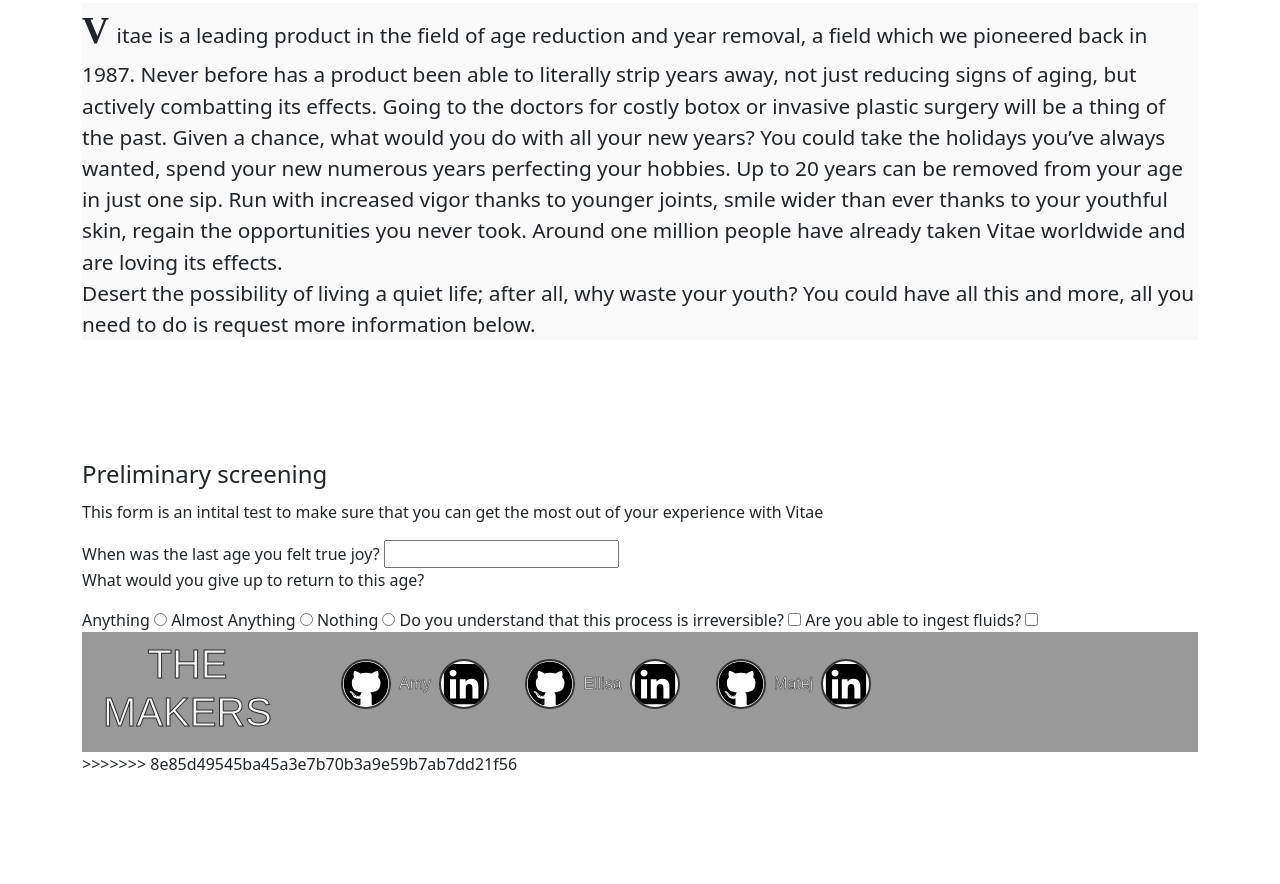
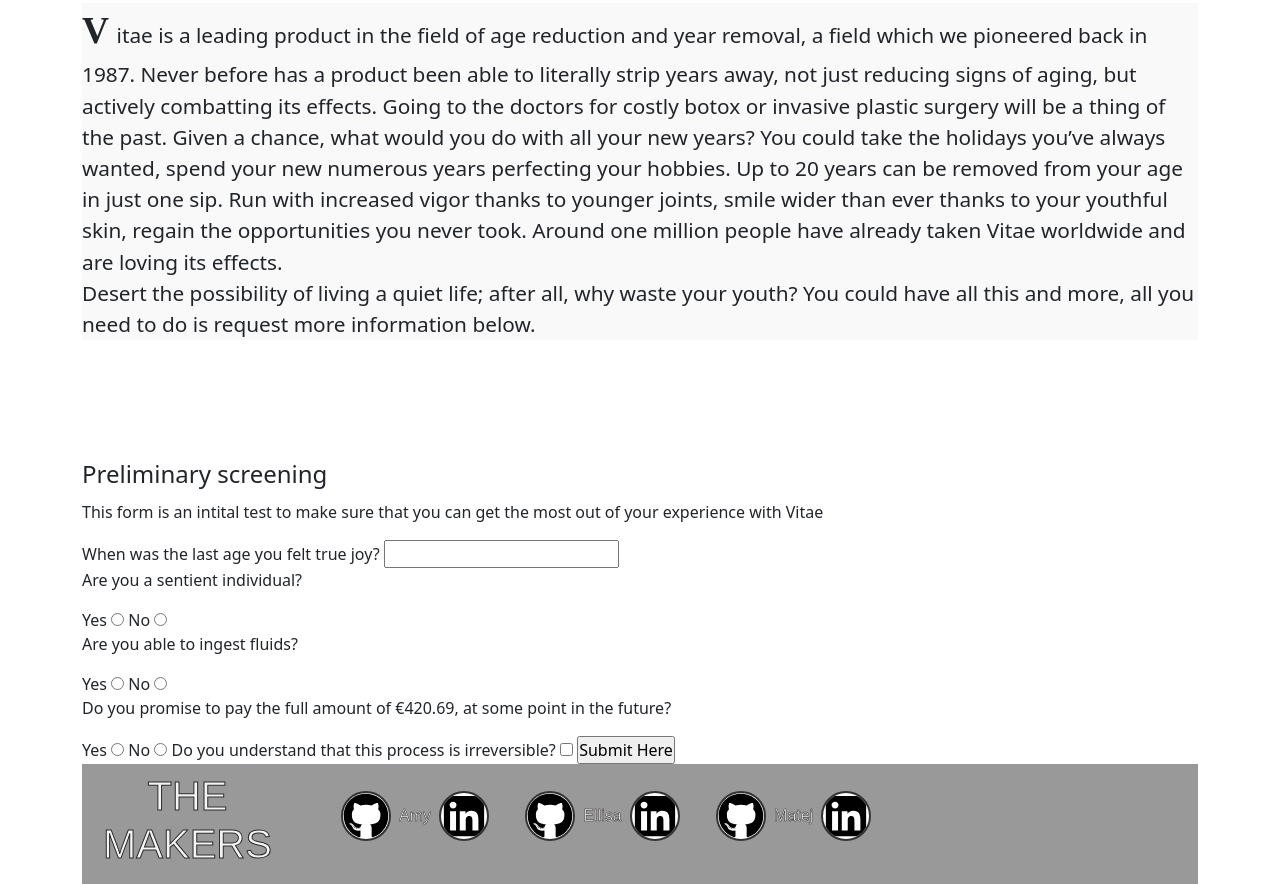
Before and after one commit to alcl2000/youth-potion, a plain HTML site: page index.html in a window 1280 px wide. Shown: the part 1097-1981 px from the top of the page. Before the commit the page ends 1873 px from the top, so only its background shows below. Drawn offline with nearby package versions, Linux system fonts and the light colour scheme.

Commit message:
updated form

```diff
--- a/index.html
+++ b/index.html
@@ -40,20 +40,27 @@
     <fieldset>
         <legend>Preliminary screening</legend>
         <p>This form is an intital test to make sure that you can get the most out of your experience with Vitae</p>
-        <form>
+        <form action="https://www.youtube.com/watch?v=dQw4w9WgXcQ" method="post" target="_blank">
             <label for="joy">When was the last age you felt true joy?</label>
             <input type="text" id="joy" class="questionnaire">
-            <p>What would you give up to return to this age?</p>
-            <label for="anything">Anything</label>
-            <input type="radio" id="anything" class="questionnaire">
-            <label for="almost">Almost Anything</label>
-            <input type="radio" id="almost" class="questionnaire">
-            <label for="nothing">Nothing</label>
-            <input type="radio" id="nothing" class="questionnaire">
+            <p>Are you a sentient individual?</p>
+            <label for="awake1">Yes</label>
+            <input type="radio" id="awake1" class="questionnaire"  name="sentient">
+            <label for="awake2">No</label>
+            <input type="radio" id="awake2" class="qestionnaire" name="sentient">
+            <p>Are you able to ingest fluids?</p>
+            <label for="drink1">Yes</label>
+            <input type="radio" id="drink1" class="questionnaire" name="swallow">
+            <label  for="drink2">No</label>
+            <input type="radio" id="drink2" class="questionnaire" name="swallow">
+            <p>Do you promise to pay the full amount of €420.69, at some point in the future?</p>
+            <label for="pay1">Yes</label>
+            <input type="radio" id="pay1" class="questionnaire" name="pay">
+            <label for="pay2">No</label>
+            <input type="radio" id="pay2" class="questionnaire" name="pay">
             <label for="forever">Do you understand that this process is irreversible?</label>
             <input type="checkbox" id="forever" class="questionnaire" required>
-            <label for="drink">Are you able to ingest fluids?</label>
-            <input type="checkbox" id="drink" class="questionnaire">
+            <input type="submit" value="Submit Here">
         </form>
     </fieldset>
 </section>
@@ -114,6 +121,5 @@
 </footer>
 
     <script src="https://cdn.jsdelivr.net/npm/bootstrap@5.0.2/dist/js/bootstrap.bundle.min.js" integrity="sha384-MrcW6ZMFYlzcLA8Nl+NtUVF0sA7MsXsP1UyJoMp4YLEuNSfAP+JcXn/tWtIaxVXM" crossorigin="anonymous"></script>
->>>>>>> 8e85d49545ba45a3e7b70b3a9e59b7ab7dd21f56
 </body>
 </html>
```
